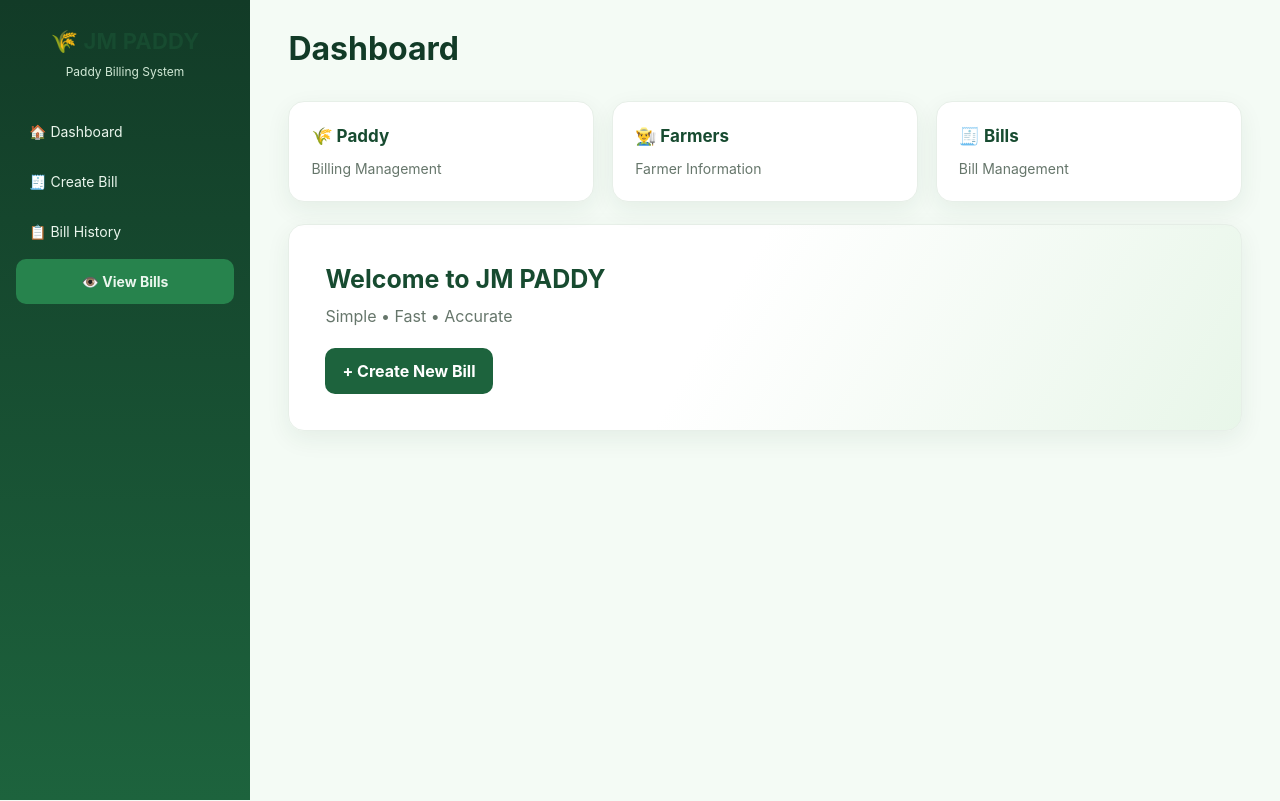
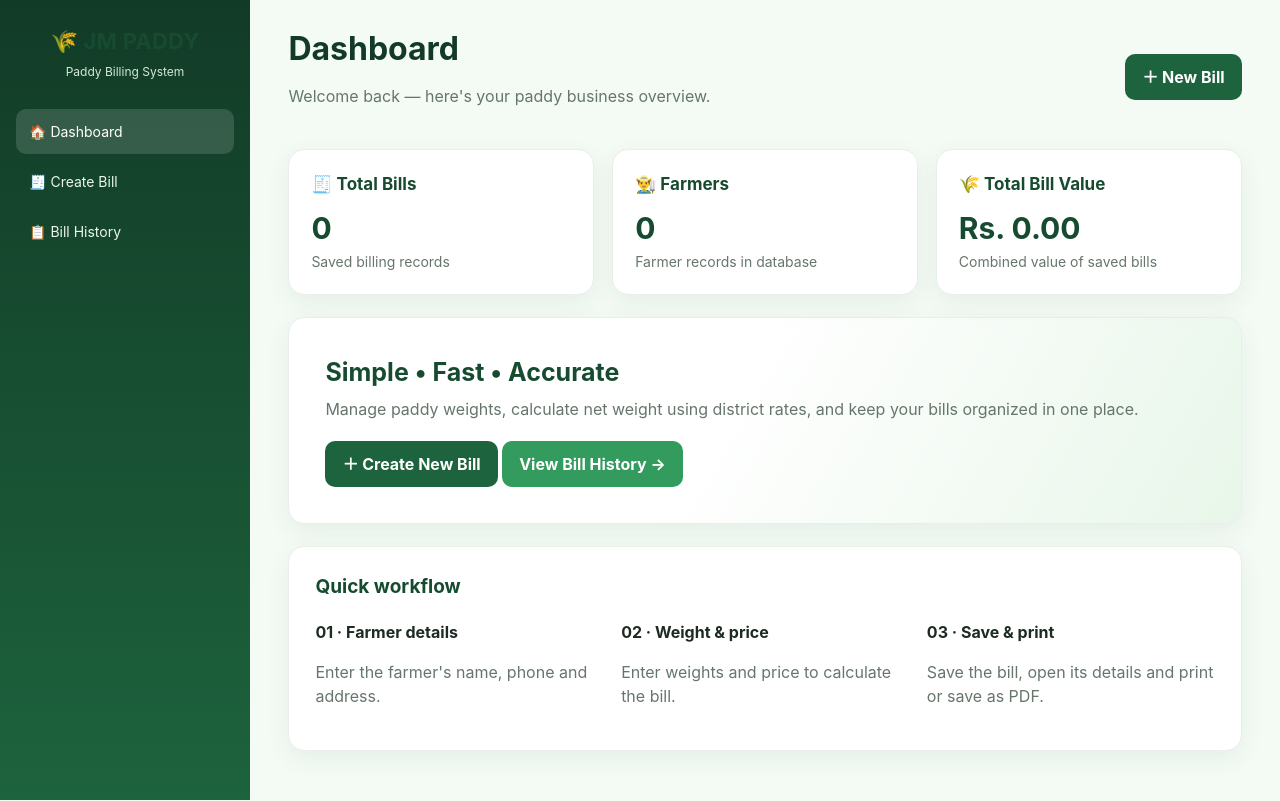
Before and after one commit to farisjm/jm-paddy-update, a PHP site: page /dashboard.php in a window 1280 px wide. Run offline with PHP 8.4, Linux system fonts and the light colour scheme; data that the repository does not hold is empty.

Commit message:
Improve dashboard with live billing statistics

```diff
--- a/dashboard.php
+++ b/dashboard.php
@@ -1,78 +1,28 @@
+<?php
+require "db.php";
+function countRows($conn, $table) {
+    $allowed = ["bills", "farmers"];
+    if (!in_array($table, $allowed, true)) return 0;
+    $result = $conn->query("SELECT COUNT(*) AS total FROM $table");
+    return $result ? (int)$result->fetch_assoc()["total"] : 0;
+}
+$billCount = countRows($conn, "bills");
+$farmerCount = countRows($conn, "farmers");
+$amountTotal = 0;
+$result = $conn->query("SELECT COALESCE(SUM(total_amount),0) AS total FROM bills");
+if ($result) $amountTotal = (float)$result->fetch_assoc()["total"];
+?>
 <!DOCTYPE html>
-<html lang="en">
-<head>
-    <meta charset="UTF-8">
-    <meta name="viewport" content="width=device-width, initial-scale=1.0">
-
-    <title>JM PADDY | Dashboard</title>
-
-    <link rel="stylesheet" href="style.css">
-</head>
-
-<body>
-
-<div class="app">
-
-    <aside class="sidebar">
-
-        <h2>🌾 JM PADDY</h2>
-
-        <p class="subtitle">Paddy Billing System</p>
-
-        <a href="dashboard.php">🏠 Dashboard</a>
-        <a href="bill.php">🧾 Create Bill</a>
-        <a href="history.php">📋 Bill History</a>
-        <a href="history.php" class="btn view-dashboard-btn">
-      👁️ View Bills
-        </a>
-
-    </aside>
-
-
-    <main class="main">
-
-        <header class="topbar">
-            <h1>Dashboard</h1>
-        </header>
-
-
-        <section class="cards">
-
-            <div class="card">
-                <h3>🌾 Paddy</h3>
-                <p>Billing Management</p>
-            </div>
-
-            <div class="card">
-                <h3>👨‍🌾 Farmers</h3>
-                <p>Farmer Information</p>
-            </div>
-
-            <div class="card">
-                <h3>🧾 Bills</h3>
-                <p>Bill Management</p>
-            </div>
-
-        </section>
-
-
-        <section class="welcome">
-
-            <h2>Welcome to JM PADDY</h2>
-
-            <p>
-                Simple • Fast • Accurate
-            </p>
-
-            <a class="btn" href="bill.php">
-                + Create New Bill
-            </a>
-
-        </section>
-
-    </main>
-
-</div>
-
-</body>
-</html>
+<html lang="en"><head><meta charset="UTF-8"><meta name="viewport" content="width=device-width,initial-scale=1"><title>JM PADDY | Dashboard</title><link rel="stylesheet" href="style.css"></head>
+<body><div class="app">
+<aside class="sidebar"><h2>🌾 JM PADDY</h2><p class="subtitle">Paddy Billing System</p><nav>
+<a class="active" href="dashboard.php">🏠 Dashboard</a><a href="bill.php">🧾 Create Bill</a><a href="history.php">📋 Bill History</a></nav></aside>
+<main class="main"><header class="topbar"><div><h1>Dashboard</h1><p>Welcome back — here's your paddy business overview.</p></div><a class="btn" href="bill.php">＋ New Bill</a></header>
+<section class="cards">
+<div class="card"><h3>🧾 Total Bills</h3><strong style="font-size:30px;color:#174b30"><?= number_format($billCount) ?></strong><p>Saved billing records</p></div>
+<div class="card"><h3>👨‍🌾 Farmers</h3><strong style="font-size:30px;color:#174b30"><?= number_format($farmerCount) ?></strong><p>Farmer records in database</p></div>
+<div class="card"><h3>🌾 Total Bill Value</h3><strong style="font-size:clamp(20px,2.5vw,30px);color:#174b30">Rs. <?= number_format($amountTotal,2) ?></strong><p>Combined value of saved bills</p></div>
+</section>
+<section class="welcome"><h2>Simple • Fast • Accurate</h2><p>Manage paddy weights, calculate net weight using district rates, and keep your bills organized in one place.</p><a class="btn" href="bill.php">＋ Create New Bill</a> <a class="btn" style="background:#329b5d" href="history.php">View Bill History →</a></section>
+<section class="panel" style="margin-top:22px"><h2>Quick workflow</h2><div class="cards"><div><b>01 · Farmer details</b><p>Enter the farmer's name, phone and address.</p></div><div><b>02 · Weight & price</b><p>Enter weights and price to calculate the bill.</p></div><div><b>03 · Save & print</b><p>Save the bill, open its details and print or save as PDF.</p></div></div></section>
+</main></div></body></html>
```
